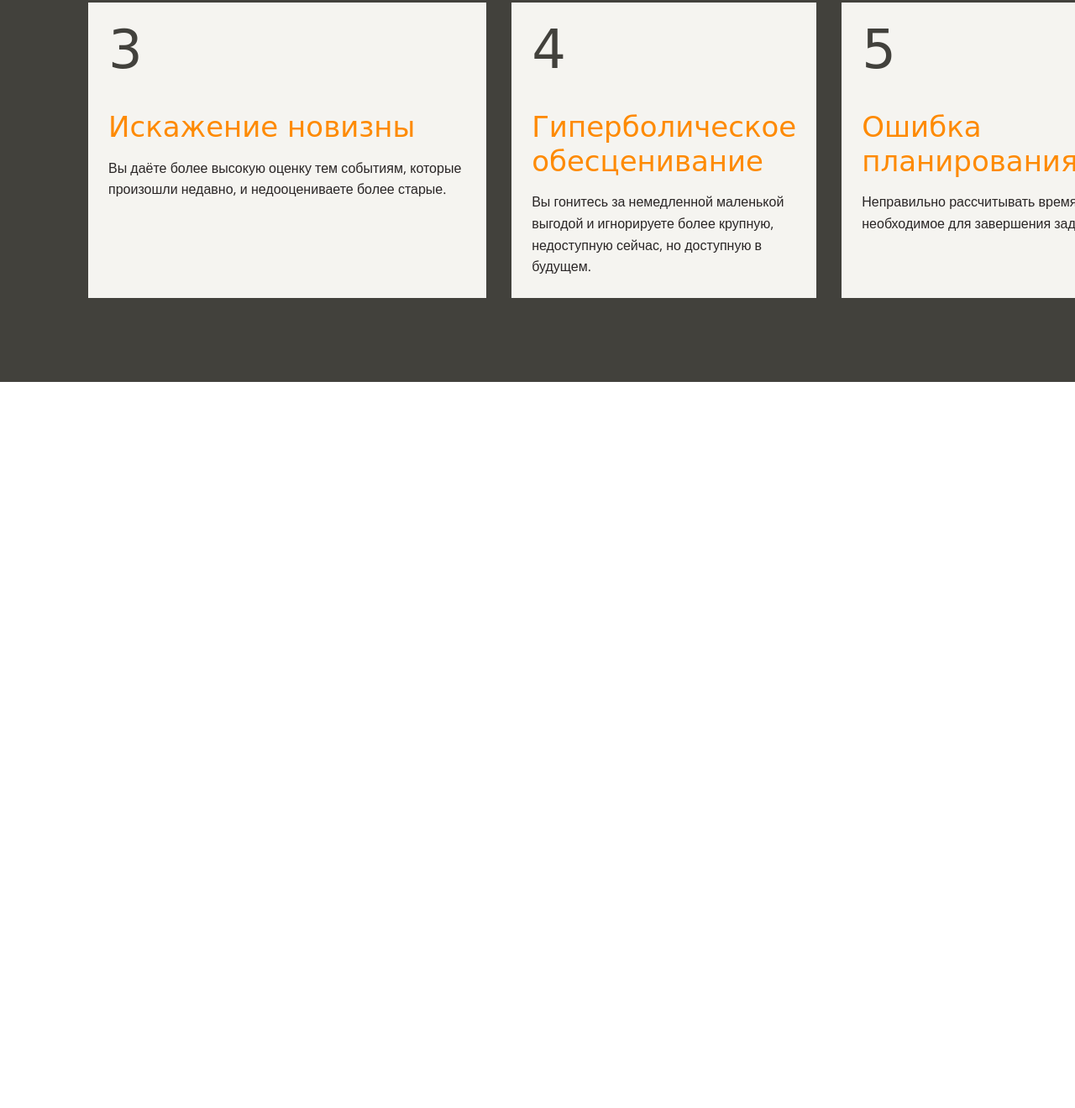
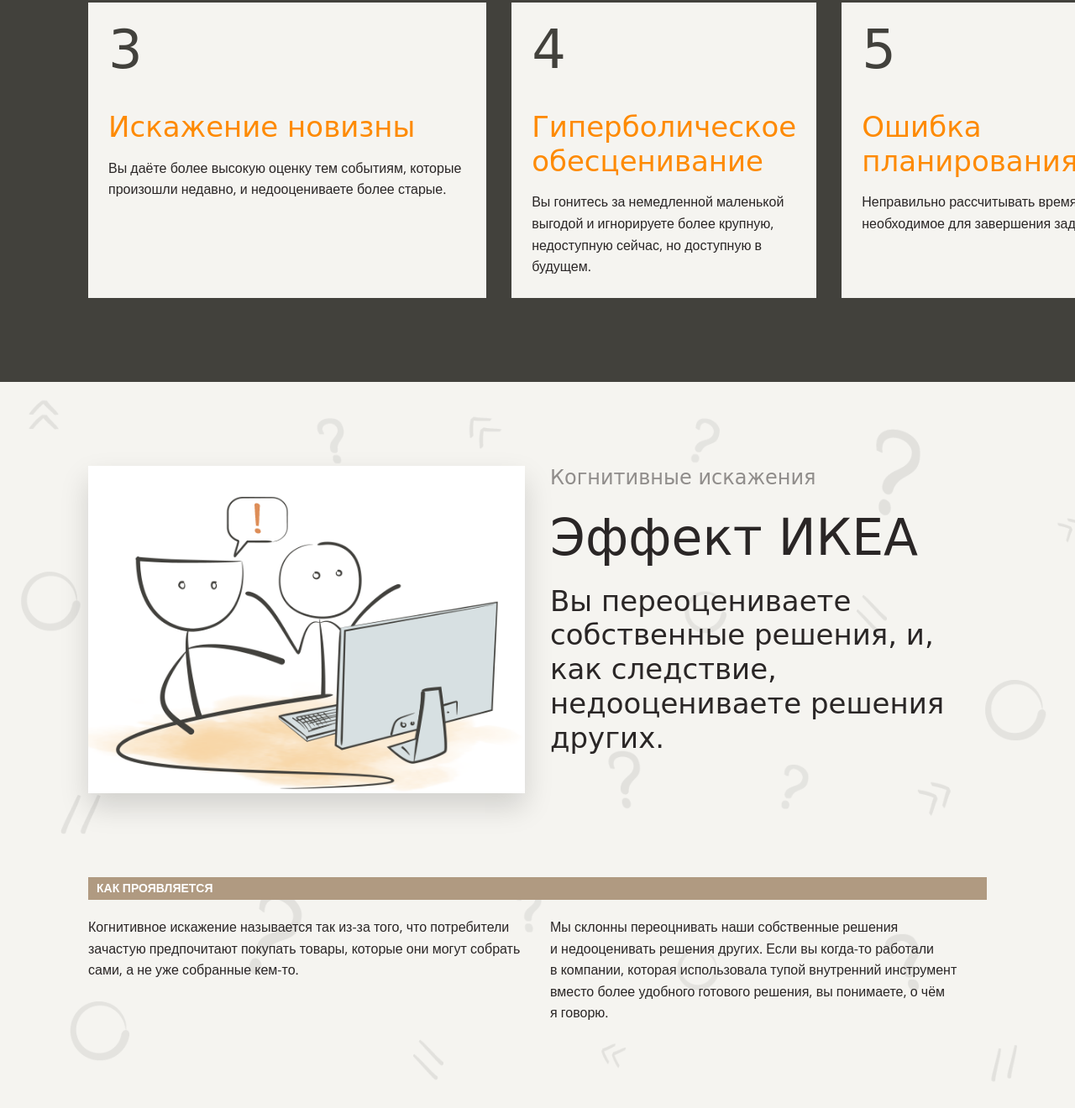
Before and after one commit to kagulion/cognitive-biases, a plain HTML site: page src/index.html in a window 1280 px wide. Shown: the part 2293-3613 px from the top of the page at 84% size. Before the commit the page ends 2748 px from the top, so only its background shows below. Drawn offline with nearby package versions, Linux system fonts and the light colour scheme; a web font is replaced by a local one.

Commit message:
add first effect section

```diff
--- a/src/index.html
+++ b/src/index.html
@@ -26,8 +26,8 @@
           <br />
           в программировании
         </h1>
-        <div class="text-cols">
-          <div class="text-col">
+        <div class="cols">
+          <div class="col">
             <p>
               Мы, разработчики, часто сталкиваемся с&nbsp;проблемами, которые
               идут вразрез с&nbsp;нашей продуктивностью. Но&nbsp;мы&nbsp;часто
@@ -36,7 +36,7 @@
               как-то справиться, а&nbsp;иногда, к&nbsp;сожалению, нет.
             </p>
           </div>
-          <div class="text-col">
+          <div class="col">
             <p>
               Вместе они формируют что-то вроде замкнутого цикла, и&nbsp;это
               может привести к&nbsp;длительной потере продуктивности, багам
@@ -84,16 +84,14 @@
       <section id="navigation" class="section section-dark">
         <div class="container">
           <div class="grid grid-3">
-            <div>
-              <h3 class="heading heading-big text-primary">
-                5 когнитивных искажений
-                <br />
-                <span class="text-white"
-                  >о существовании которых стоит помнить</span
-                >
-              </h3>
-            </div>
-            <a href="#" class="navigation-card">
+            <h2 class="heading heading-big text-primary">
+              5 когнитивных искажений
+              <br />
+              <span class="text-white"
+                >о существовании которых стоит помнить</span
+              >
+            </h2>
+            <a href="#ikea-effect" class="navigation-card">
               <span>1</span>
               <h3 class="heading text-primary mb-16">Эффект ИКЕА</h3>
               <p class="text-dark">
@@ -140,6 +138,39 @@
           </div>
         </div>
       </section>
+      <section id="ikea-effect" class="section section-pattern">
+        <div class="container">
+          <div class="cols">
+            <div class="col">
+              <img class="effect-image" src="./assets/1.png" alt="Эффект ИКЕА">
+            </div>
+            <div class="col">
+              <p class="effect-subtitle">Когнитивные искажения</p>
+              <h2 class="heading">Эффект ИКЕА</h2>
+              <p class="effect-description">Вы&nbsp;переоцениваете собственные решения, и, как следствие, недооцениваете решения других.</p>
+            </div>
+          </div>
+          <h4 class="effect-about">Как проявляется</h4>
+          <div class="cols">
+            <div class="col">
+              <p>
+                Когнитивное искажение называется так из-за того, что потребители
+                зачастую предпочитают покупать товары, которые они могут собрать
+                сами, а&nbsp;не&nbsp;уже собранные кем-то.
+              </p>
+            </div>
+            <div class="col">
+              <p>
+                Мы&nbsp;склонны переоцнивать наши собственные решения
+                и&nbsp;недооценивать решения других. Если вы&nbsp;когда-то
+                работали в&nbsp;компании, которая использовала тупой внутренний
+                инструмент вместо более удобного готового решения,
+                вы&nbsp;понимаете, о&nbsp;чём я&nbsp;говорю.
+              </p>
+            </div>
+          </div>
+        </div>
+      </section>
     </main>
     <footer></footer>
   </body>
--- a/src/styles/components.css
+++ b/src/styles/components.css
@@ -135,6 +135,42 @@
   color: var(--white);
 }
 
+/* Описание искажений */
+
+.effect-image {
+  width: 100%;
+  object-fit: cover;
+  box-shadow: 0 16px 32px 0 rgba(0 0 0 / 15%);
+}
+
+.effect-subtitle {
+  font-family: var(--second-family);
+  font-weight: 400;
+  font-size: 24px;
+  line-height: 120%;
+  color: var(--dark-50);
+}
+
+.effect-description {
+  font-family: var(--second-family);
+  font-weight: 400;
+  font-size: 34px;
+  line-height: 120%;
+  color: var(--dark);
+}
+
+.effect-about {
+  margin-top: 100px;
+  margin-bottom: 20px;
+  padding: 5px 10px;
+  text-transform: uppercase;
+  font-weight: 700;
+  font-size: 14px;
+  line-height: 120%;
+  color: var(--white);
+  background: var(--brown);
+}
+
 /* ------ Адаптив ------ */
 
 /* 1920+ */
@@ -180,6 +216,10 @@
     height: 356px;
     right: -268px;
   }
+
+  .effect-description {
+    font-size: 24px;
+  }
 }
 
 /* 425 */
@@ -206,4 +246,8 @@
     padding-bottom: 20px;
     font-size: 40px;
   }
+
+  .effect-about {
+    margin-top: 40px;
+  }
 }
--- a/src/styles/style.css
+++ b/src/styles/style.css
@@ -118,13 +118,13 @@ html {
 
 /* ------ Колонки ------ */
 
-.text-cols {
+.cols {
   display: grid;
   grid-template-columns: repeat(2, 1fr);
   gap: 30px;
 }
 
-.text-col {
+.col {
   display: flex;
   flex-direction: column;
   gap: 20px;
@@ -185,6 +185,15 @@ html {
   .mb-28 {
     margin-bottom: 20px;
   }
+
+  .cols {
+    grid-template-columns: repeat(1, 1fr);
+    gap: 20px;
+  }
+
+  .col {
+    gap: 12px;
+  }
 }
 
 /* 375 */
```
